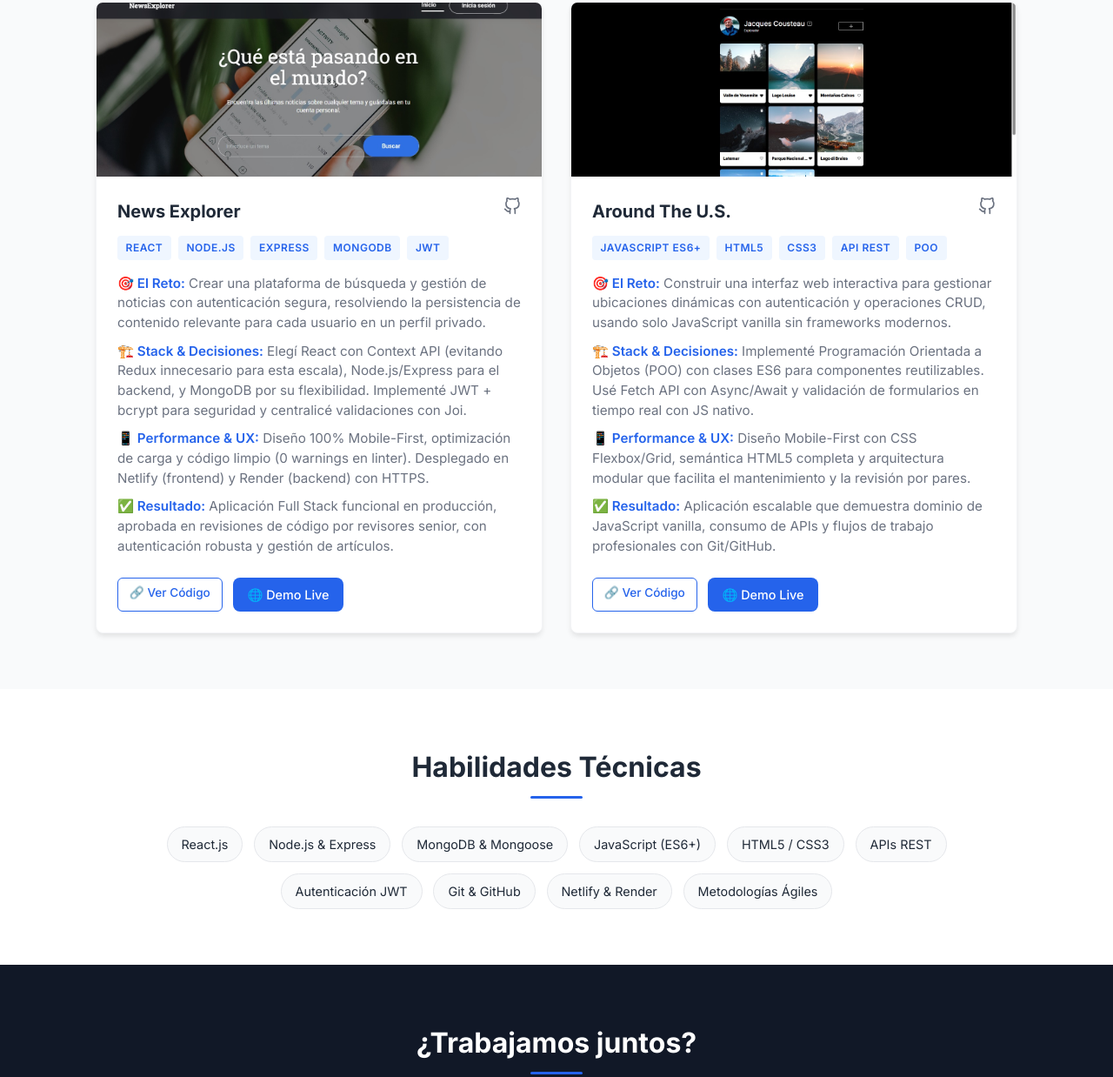
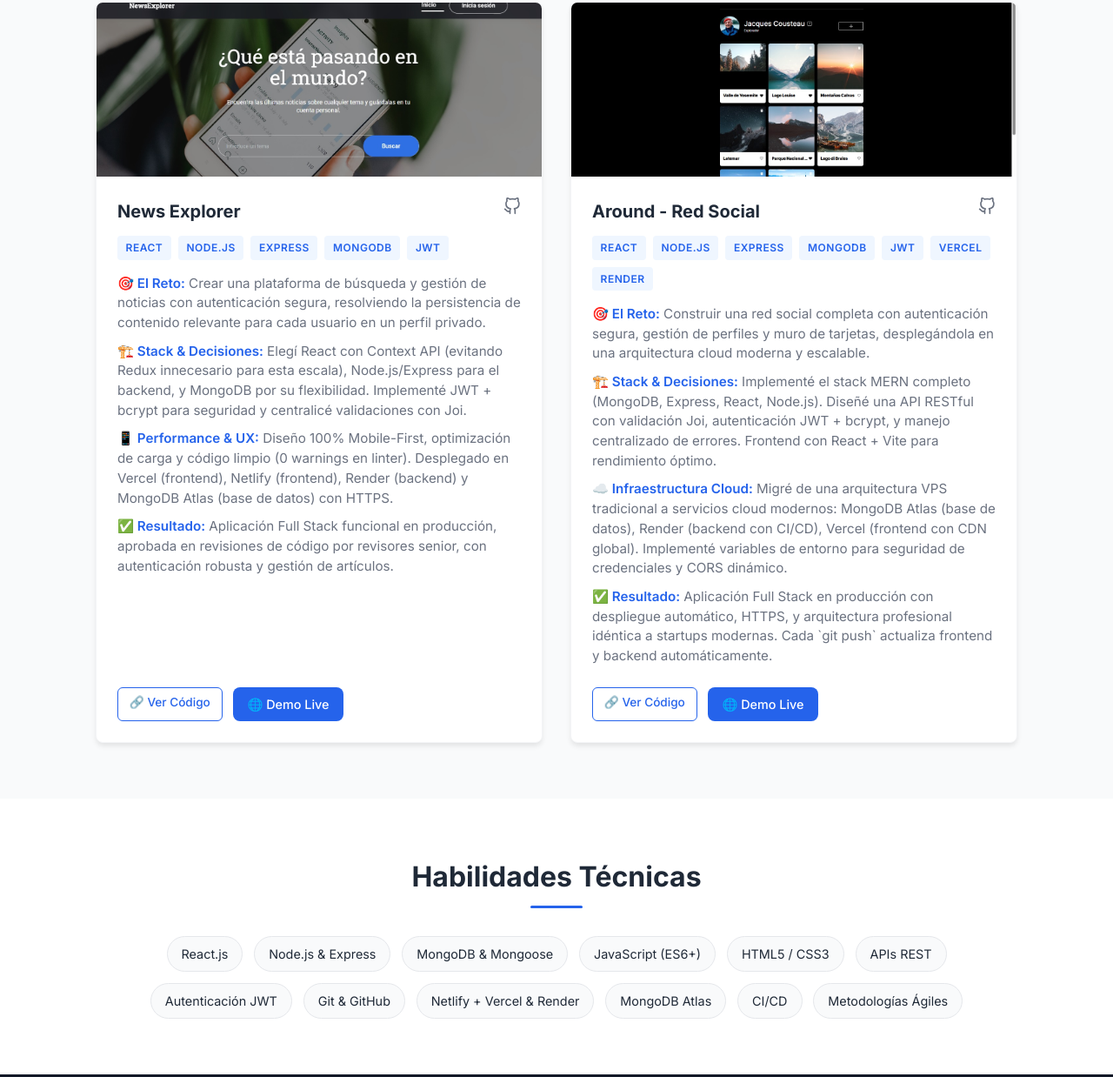
Before and after one commit to wilsonwilsoon81-sudo/Portafolio, a plain HTML site: page index.html in a window 1280 px wide. Shown: the part 1386-2624 px from the top of the page at 87% size. Drawn offline with Linux system fonts and the light colour scheme.

Commit message:
feat: actualiza portafolio con arquitectura cloud moderna

```diff
--- a/index.html
+++ b/index.html
@@ -104,7 +104,7 @@
             <ul class="about-tags">
               <li>✅ React.js, Node.js, Express, MongoDB</li>
               <li>✅ APIs REST, Autenticación JWT, Git/GitHub</li>
-              <li>✅ Despliegue en la nube (Netlify + Render)</li>
+              <li>✅ Despliegue en la nube (Vercel, Netlify, Render, MongoDB Atlas)</li>
               <li>🌍 Disponible para remoto/híbrido en Bogotá</li>
             </ul>
           </div>
@@ -182,7 +182,7 @@
                   <strong>🏗️ Stack & Decisiones:</strong> Elegí React con Context API (evitando Redux innecesario para esta escala), Node.js/Express para el backend, y MongoDB por su flexibilidad. Implementé JWT + bcrypt para seguridad y centralicé validaciones con Joi.
                 </p>
                 <p class="project-detail">
-                  <strong>📱 Performance & UX:</strong> Diseño 100% Mobile-First, optimización de carga y código limpio (0 warnings en linter). Desplegado en Netlify (frontend) y Render (backend) con HTTPS.
+                  <strong>📱 Performance & UX:</strong> Diseño 100% Mobile-First, optimización de carga y código limpio (0 warnings en linter). Desplegado en Vercel (frontend), Netlify (frontend), Render (backend) y MongoDB Atlas (base de datos) con HTTPS.
                 </p>
                 <p class="project-detail">
                   <strong>✅ Resultado:</strong> Aplicación Full Stack funcional en producción, aprobada en revisiones de código por revisores senior, con autenticación robusta y gestión de artículos.
@@ -214,14 +214,14 @@
             <div class="card-image-wrapper">
               <img
                 src="img/around-us.jpg"
-                alt="Vista previa de Around The U.S."
+                alt="Vista previa de Around - Red Social Full Stack"
                 class="project-img"
               />
             </div>
 
             <div class="project-info">
               <div class="project-header">
-                <h3>Around The U.S.</h3>
+                <h3>Around - Red Social</h3>
                 <a
                   href="https://github.com/wilsonwilsoon81-sudo/web_project_api_full.git"
                   target="_blank"
@@ -248,25 +248,27 @@
               </div>
 
               <div class="tech-tags">
-                <span class="tech-tag">JavaScript ES6+</span>
-                <span class="tech-tag">HTML5</span>
-                <span class="tech-tag">CSS3</span>
-                <span class="tech-tag">API REST</span>
-                <span class="tech-tag">POO</span>
+                <span class="tech-tag">React</span>
+                <span class="tech-tag">Node.js</span>
+                <span class="tech-tag">Express</span>
+                <span class="tech-tag">MongoDB</span>
+                <span class="tech-tag">JWT</span>
+                <span class="tech-tag">Vercel</span>
+                <span class="tech-tag">Render</span>
               </div>
 
-                            <div class="project-details">
+              <div class="project-details">
                 <p class="project-detail">
-                  <strong>🎯 El Reto:</strong> Construir una interfaz web interactiva para gestionar ubicaciones dinámicas con autenticación y operaciones CRUD, usando solo JavaScript vanilla sin frameworks modernos.
+                  <strong>🎯 El Reto:</strong> Construir una red social completa con autenticación segura, gestión de perfiles y muro de tarjetas, desplegándola en una arquitectura cloud moderna y escalable.
                 </p>
                 <p class="project-detail">
-                  <strong>🏗️ Stack & Decisiones:</strong> Implementé Programación Orientada a Objetos (POO) con clases ES6 para componentes reutilizables. Usé Fetch API con Async/Await y validación de formularios en tiempo real con JS nativo.
+                  <strong>🏗️ Stack & Decisiones:</strong> Implementé el stack MERN completo (MongoDB, Express, React, Node.js). Diseñé una API RESTful con validación Joi, autenticación JWT + bcrypt, y manejo centralizado de errores. Frontend con React + Vite para rendimiento óptimo.
                 </p>
                 <p class="project-detail">
-                  <strong>📱 Performance & UX:</strong> Diseño Mobile-First con CSS Flexbox/Grid, semántica HTML5 completa y arquitectura modular que facilita el mantenimiento y la revisión por pares.
+                  <strong>☁️ Infraestructura Cloud:</strong> Migré de una arquitectura VPS tradicional a servicios cloud modernos: MongoDB Atlas (base de datos), Render (backend con CI/CD), Vercel (frontend con CDN global). Implementé variables de entorno para seguridad de credenciales y CORS dinámico.
                 </p>
                 <p class="project-detail">
-                  <strong>✅ Resultado:</strong> Aplicación escalable que demuestra dominio de JavaScript vanilla, consumo de APIs y flujos de trabajo profesionales con Git/GitHub.
+                  <strong>✅ Resultado:</strong> Aplicación Full Stack en producción con despliegue automático, HTTPS, y arquitectura profesional idéntica a startups modernas. Cada `git push` actualiza frontend y backend automáticamente.
                 </p>
               </div>
               <div class="project-links">
@@ -279,7 +281,7 @@
                   🔗 Ver Código
                 </a>
                 <a
-                  href="https://wilson-around.mooo.com"
+                  href="https://web-project-api-full-plum-two.vercel.app"
                   target="_blank"
                   rel="noopener noreferrer"
                   class="btn small primary"
@@ -305,7 +307,9 @@
           <div class="skill-tag">APIs REST</div>
           <div class="skill-tag">Autenticación JWT</div>
           <div class="skill-tag">Git & GitHub</div>
-          <div class="skill-tag">Netlify & Render</div>
+          <div class="skill-tag">Netlify + Vercel & Render</div>
+          <div class="skill-tag">MongoDB Atlas</div>
+          <div class="skill-tag">CI/CD</div>
           <div class="skill-tag">Metodologías Ágiles</div>
         </div>
       </div>
```
